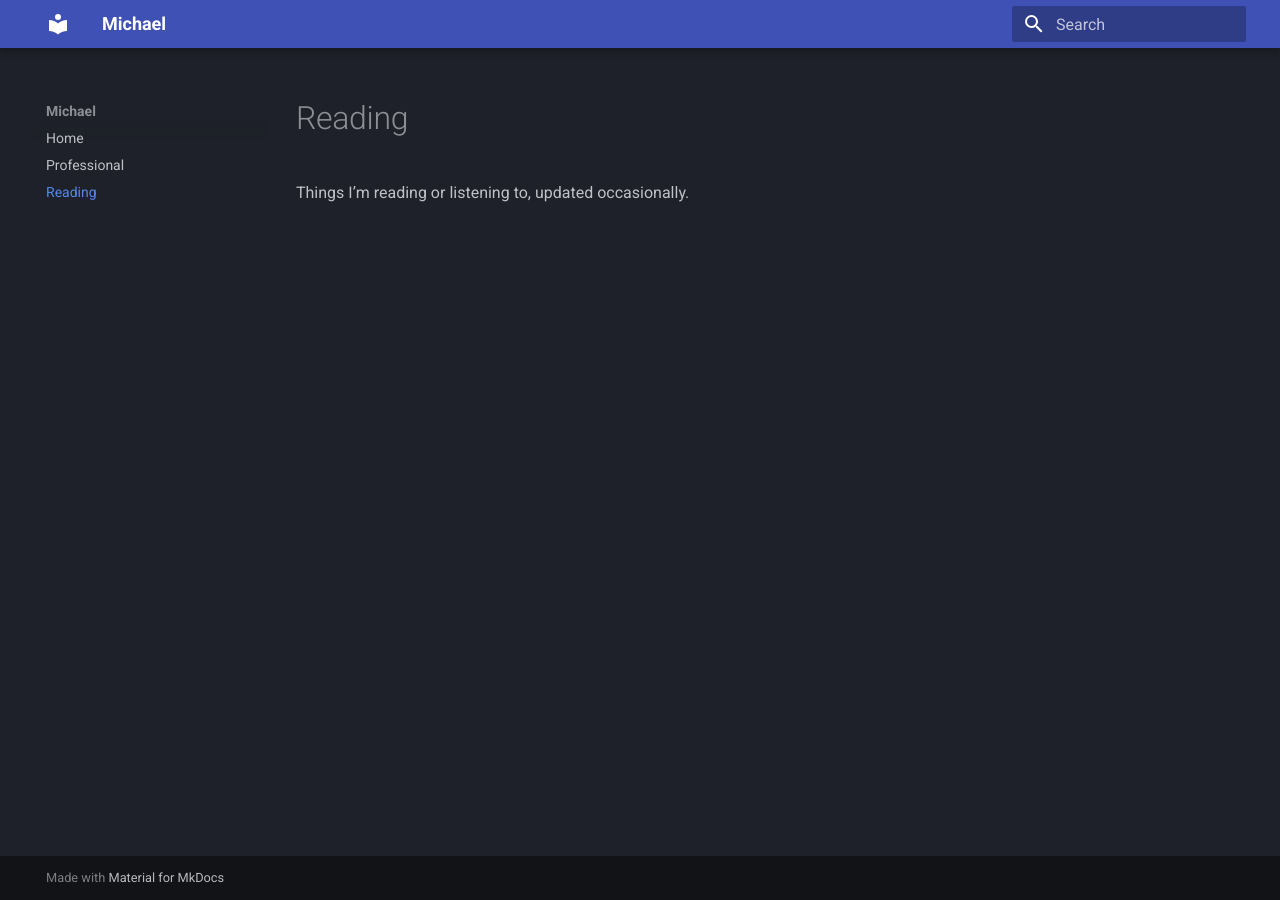
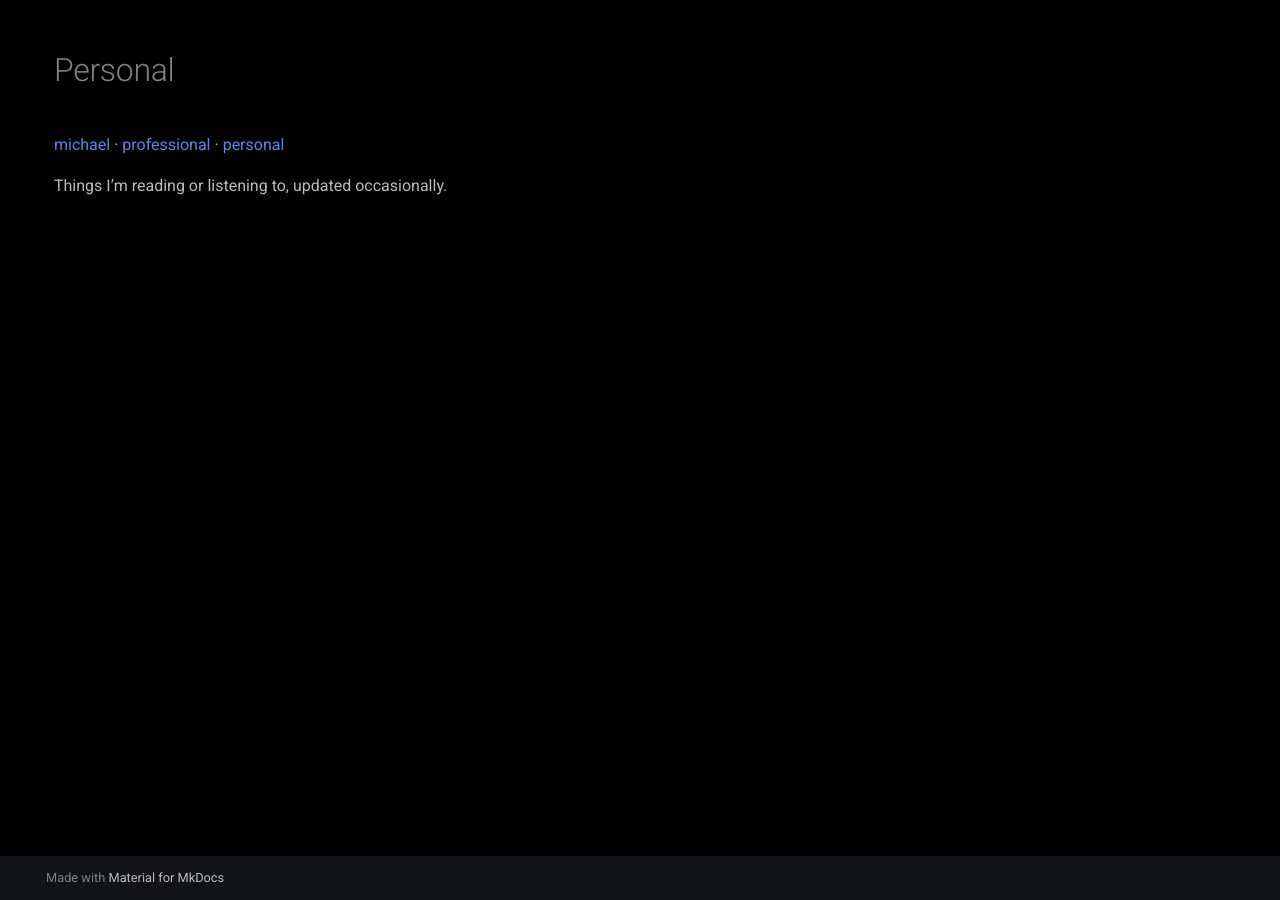
Before and after one commit to cyber-michael/becoming-online, an MkDocs documentation site: the page built from docs/personal/personal.md, in a window 1280 px wide. Built offline with MkDocs 1.6.1 and Material for MkDocs 9.7.7, drawn with Linux system fonts in a browser that asks for light colours.

Commit message:
better style

```diff
--- a/docs/personal/personal.md
+++ b/docs/personal/personal.md
@@ -1 +1,3 @@
+[michael](../index.md) · [professional](../professional/work-history.md) · [personal](personal.md)
+
 Things I’m reading or listening to, updated occasionally.
--- a/docs/stylesheets/extra.css
+++ b/docs/stylesheets/extra.css
@@ -1,27 +1,26 @@
-/* Global background */
+/* Remove all Material navigation UI */
+.md-header,
+.md-tabs,
+.md-sidebar,
+.md-search {
+  display: none !important;
+}
+
+/* Black background everywhere */
 body {
   background-color: #000;
 }
 
-  /* Remove docs-style max width */
-  .md-grid {
+/* Center content */
+.md-content {
   max-width: none;
+  margin: 0;
+  padding: 0;
 }
 
-  /* Hide sidebar entirely */
-  .md-sidebar {
-    display: none;
-  }
-
-  /* Remove header shadow + clutter */
-  .md-header {
-    background-color: #000;
-    box-shadow: none;
-  }
-
-  /* Center content vertically & horizontally on home */
+/* Home layout */
 .home {
-    min-height: calc(100vh - 4rem);
+  min-height: 100vh;
   display: flex;
   flex-direction: column;
   justify-content: center;
@@ -29,7 +28,7 @@ body {
   text-align: center;
 }
 
-  /* Hero image */
+/* Image */
 .home img {
   max-width: 520px;
   width: 80%;
@@ -37,15 +36,12 @@ body {
   margin-bottom: 1.5rem;
 }
 
-  /* Name */
-  .home h1 {
-    font-size: 2.4rem;
-    font-weight: 400;
-    margin: 0.5rem 0 1rem 0;
+/* Navigation links */
+.home-nav {
+  margin-top: 1rem;
 }
 
-  /* Links */
-  .home a {
+.home-nav a {
   color: #fff;
   text-decoration: none;
   font-size: 1.1rem;
@@ -53,13 +49,7 @@ body {
   opacity: 0.85;
 }
 
-  .home a:hover {
+.home-nav a:hover {
   opacity: 1;
   text-decoration: underline;
 }
-
-  /* Page content (non-home) */
-  .md-content {
-    max-width: 820px;
-    margin: 3rem auto;
-  }
--- a/mkdocs.yml
+++ b/mkdocs.yml
@@ -1,11 +1,15 @@
-site_name: Michael
+site_name: ""
 
 theme:
   name: material
   palette:
     scheme: slate
+  features: []
 
 nav:
   - Home: index.md
   - Professional: professional/work-history.md
-  - Reading: personal/personal.md
+  - Personal: personal/personal.md
+
+extra_css:
+  - stylesheets/extra.css
```
Also changed, not shown: docs/index.md (+1 -4 lines), docs/professional/work-history.md (+4 -0 lines), 2 other files. Lines whose indentation alone changed are shown as unchanged.
